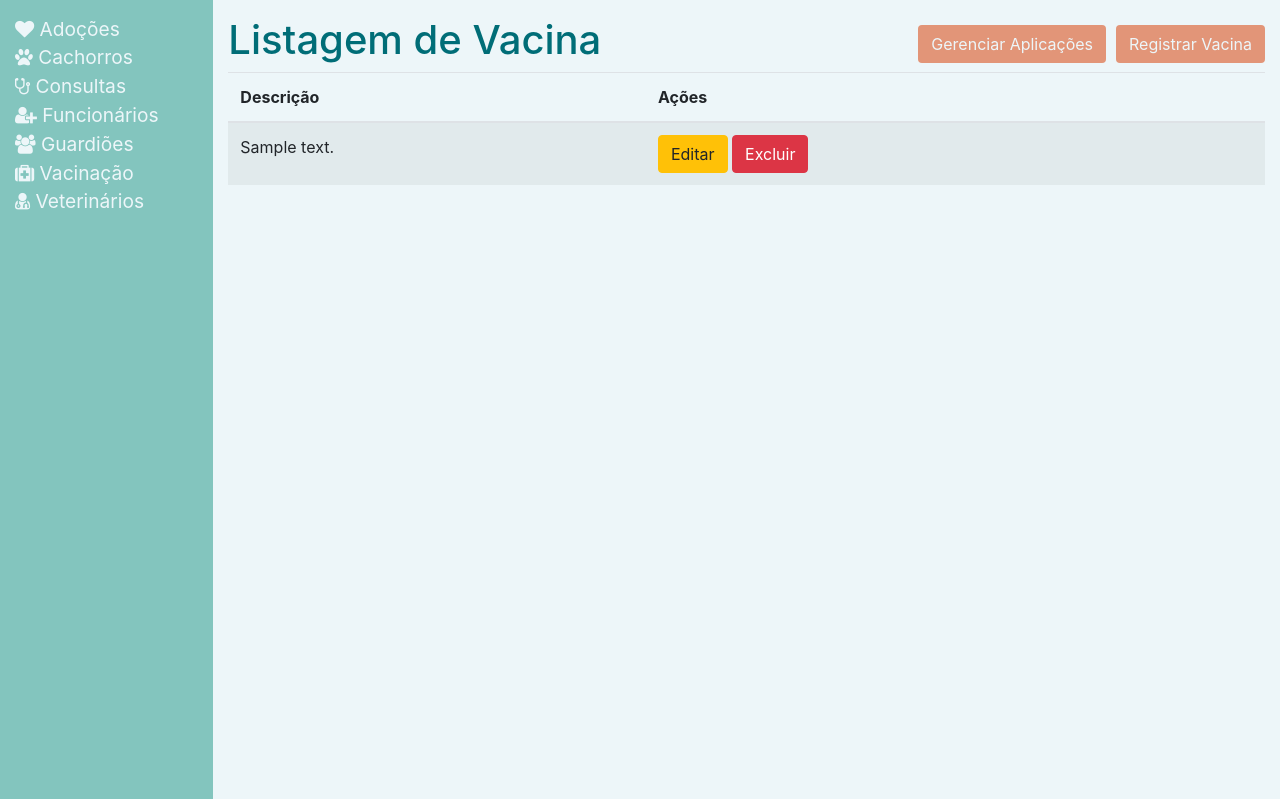
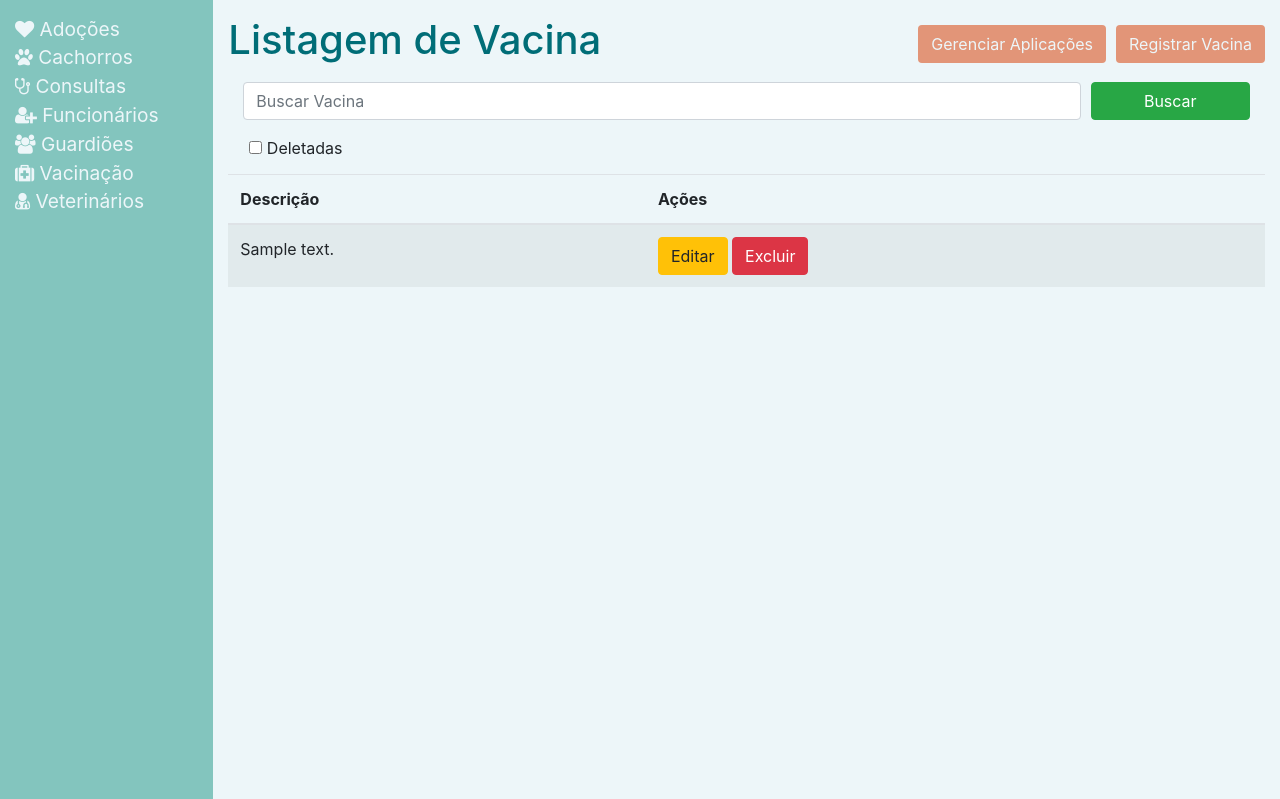
Before and after one commit to gabrielsandrini/canil-ifsp, a Django app: page /listagem_vacina/ in a window 1280 px wide. Shown: the part 90-889 px from the top of the page. Run offline with Django 3.2, Linux system fonts and the light colour scheme; a user stored in the database is signed in; tables that the repository leaves empty hold one stand-in row (values such as "Sample post"); some libraries are stand-ins or nearby versions.

Commit message:
Pesquisa em listagem vacinas

```diff
--- a/core/templates/core/vacina/listagem_vacina.html
+++ b/core/templates/core/vacina/listagem_vacina.html
@@ -15,6 +15,7 @@
 {% endblock %}
 
 {% block main %}
+    {% include 'components/search_box.html' %}
     <div class="row">
         <div class="col-12">
             <table class="table table-striped table-sm-responsive">
--- a/core/views/vacina.py
+++ b/core/views/vacina.py
@@ -29,12 +29,18 @@ def cadastro_vacina(request):
 
 @login_required()
 def listagem_vacina(request):
-    vacinas = Vacina.objects.filter(deleted_at=None)
+    search = request.GET.get('search', '')
+    is_deletada = bool(request.GET.get('deletadas', ''))
+
+    vacinas = Vacina.objects.filter(deleted_at__isnull=not is_deletada,
+                                    descricao__icontains=search)
     context = {'dados': vacinas,
                'title_page': 'Listagem',
                'btn_action': 'Registrar',
                'model': model,
-               'url': url_cadastro
+               'url': url_cadastro,
+               'boolean_search_fields': [('Deletadas', 'deletadas', is_deletada)],
+               'search': search
                }
     return render(request, 'core/vacina/listagem_vacina.html', context)
 
```
